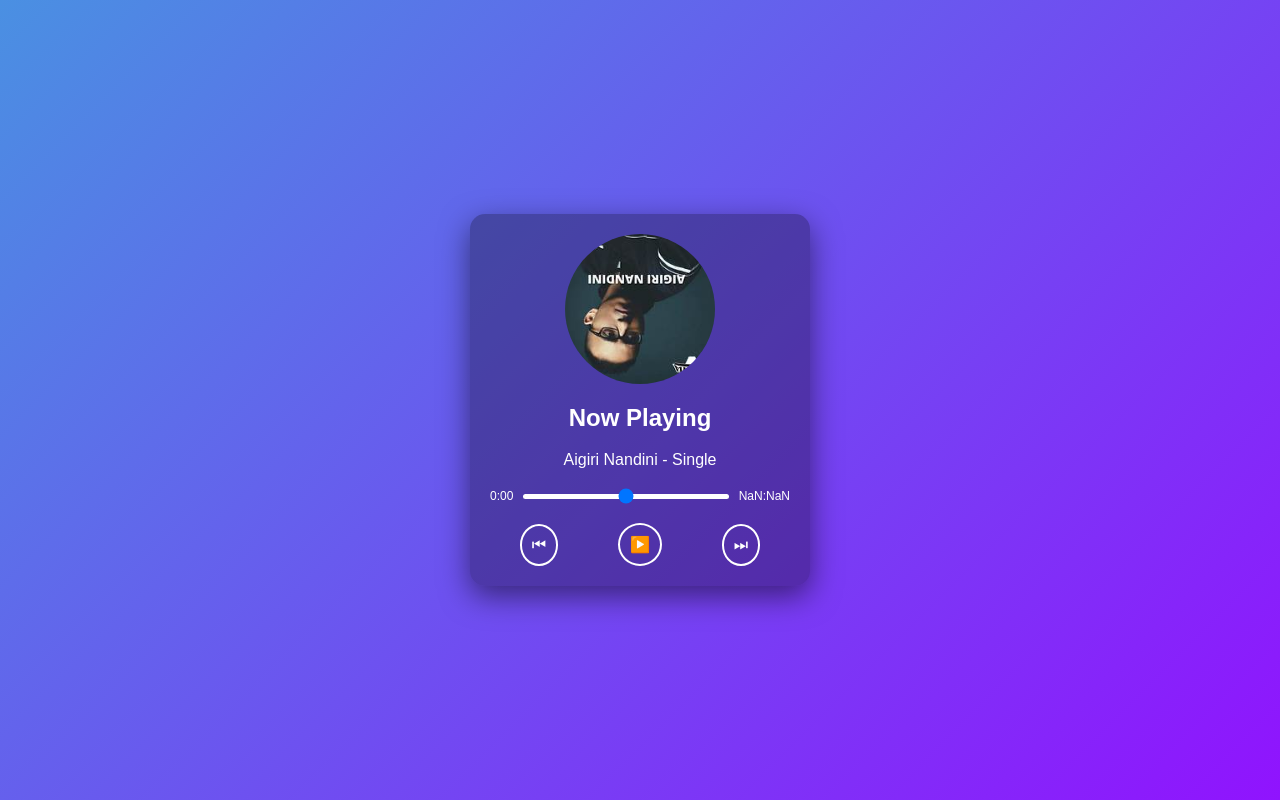
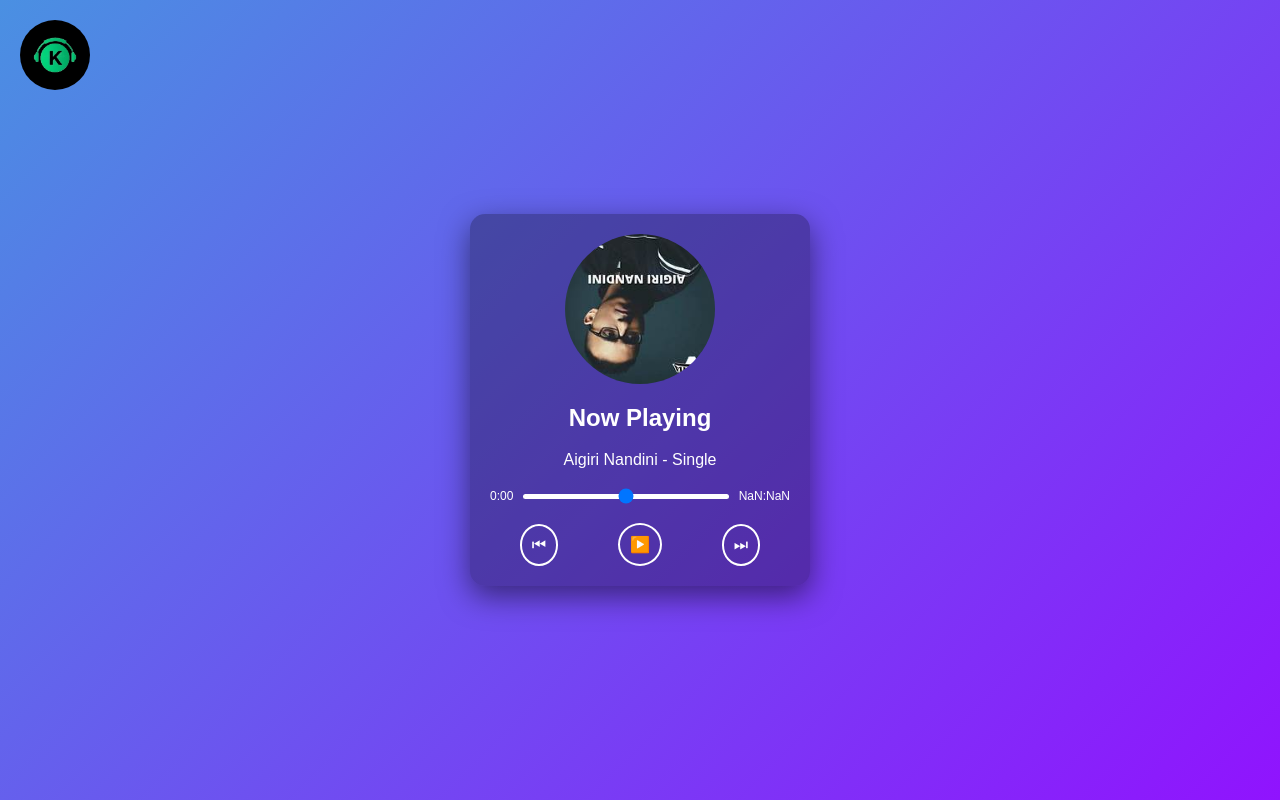
Before and after one commit to kuntal545/Animate-Music_Player, a plain HTML site: page index.html in a window 1280 px wide. Drawn offline with Linux system fonts and the light colour scheme.

Commit message:
Update index.html
logo

```diff
--- a/index.html
+++ b/index.html
@@ -16,6 +16,17 @@
       background: linear-gradient(135deg, #4a90e2, #9013fe);
       color: white;
       overflow: hidden;
+      position: relative;
+    }
+      .logo {
+      position: absolute;
+      top: 20px;
+      left: 20px;
+      width: 70px;
+      height: 70px;
+      background: url('logo2.jpg') no-repeat center center;
+      background-size: contain;
+      border-radius: 50%;
     }
 
     .player {
@@ -92,6 +103,7 @@
   </style>
 </head>
 <body>
+    <div class="logo"></div>
   <div class="player">
     <div class="album-art"></div>
     <h2>Now Playing</h2>
```
